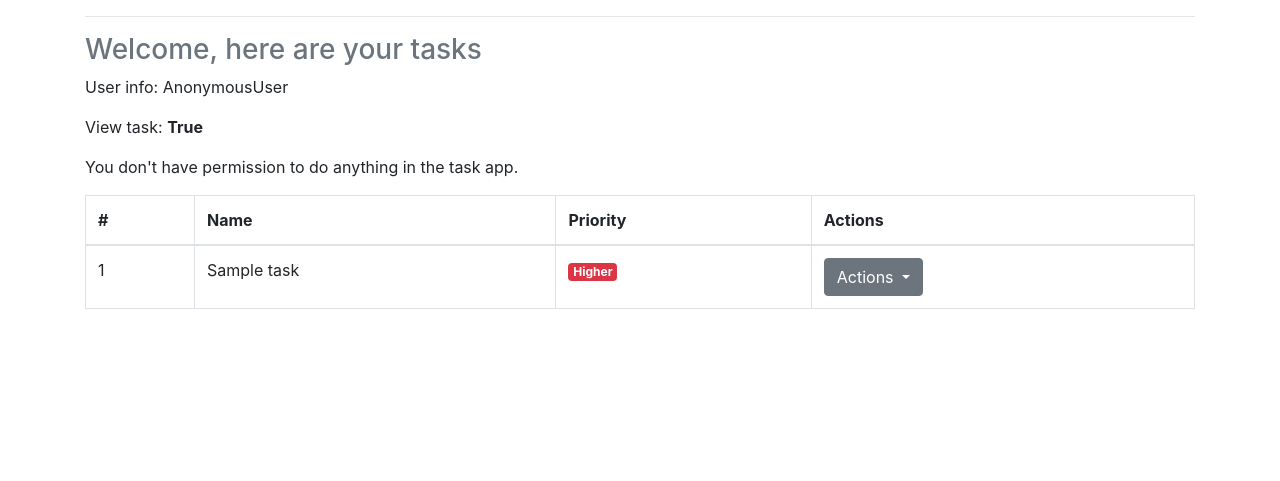
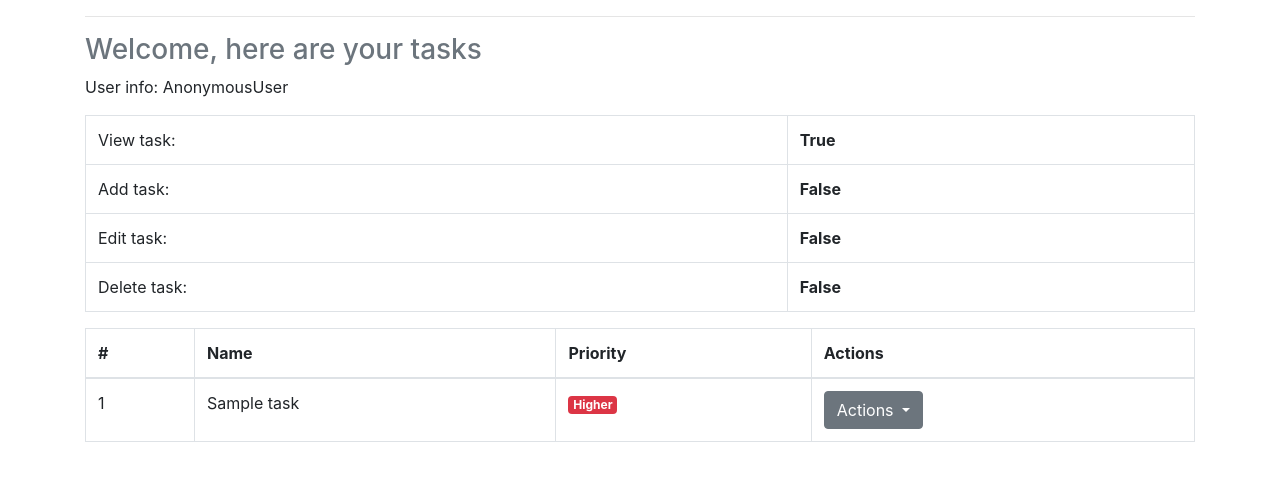
Before and after one commit to jlsicajan/django_v1_11, a Django app: template tasks/templates/tasks/index.html in a window 1280 px wide. Shown: the top 481 px of the page. Run offline with Django 3.2, Linux system fonts and the light colour scheme; the template is opened without the code that fills it: values that come from a table or form of the project are taken from there, others are empty; tables that the repository leaves empty hold one stand-in row (values such as "Sample post"); some libraries are stand-ins or nearby versions.

Commit message:
assigned to and created by for tasks

```diff
--- a/tasks/models.py
+++ b/tasks/models.py
@@ -1,6 +1,7 @@
 import datetime
 
 from django.db import models
+from django.contrib.auth.models import User
 
 
 class Task(models.Model):
@@ -18,11 +19,14 @@ class Task(models.Model):
         choices=TASK_PRIORITY,
         default=2,
     )
+    created_by = models.ForeignKey(User, on_delete=models.CASCADE, default=None, related_name='example2')
+    assigned_to = models.ForeignKey(User, on_delete=models.CASCADE, default=None, related_name='assigned_to')
+    # assigned_to = models.ForeignKey(User, on_delete=models.CASCADE)
 
-
-class UserTask(models.Model):
-    def __str__(self):
-        return self.id
-
-    user_id = models.IntegerField()
-    task_id = models.IntegerField()
+#
+# class UserTask(models.Model):
+#     def __str__(self):
+#         return self.id
+#
+#     user_id = models.IntegerField()
+#     task_id = models.IntegerField()
--- a/tasks/templates/tasks/index.html
+++ b/tasks/templates/tasks/index.html
@@ -7,18 +7,29 @@
             <hr>
             <h3 class="text-muted">Welcome, here are your tasks</h3>
             <p>User info: {{ request.user|safe }}</p>
-            <p>View task: <strong>True</strong></p>
 
-            {% if perms.tasks %}
-                <p>Add task: <strong>{{ perms.tasks.add_task }}</strong></p>
-                <p>Edit task: <strong>{{ perms.tasks.change_task }}</strong></p>
-                <p>Delete task: <strong>{{ perms.tasks.delete_task }}</strong></p>
-            {% else %}
-                <p>You don't have permission to do anything in the task app.</p>
-            {% endif %}
+            <table class="table table-bordered">
+                <tr>
+                    <td>View task:</td>
+                    <td><strong>True</strong></td>
+                </tr>
+                <tr>
+                    <td>Add task:</td>
+                    <td><strong>{{ perms.tasks.add_task }}</strong></td>
+                </tr>
+                <tr>
+                    <td>Edit task:</td>
+                    <td><strong>{{ perms.tasks.change_task }}</strong></td>
+                </tr>
+                 <tr>
+                    <td>Delete task:</td>
+                    <td><strong>{{ perms.tasks.delete_task }}</strong></td>
+                </tr>
+            </table>
 
             {% if perms.tasks.add_task %}
                 <a class="btn btn-outline-success" href="{% url 'tasks:create' %}">New</a>
+                <hr>
             {% endif %}
 
             <table class="table table-bordered">
@@ -51,7 +62,6 @@
                                     Actions
                                 </button>
                                 <div class="dropdown-menu" aria-labelledby="dropdownMenuButton">
-
                                     {% if perms.tasks.delete_task %}
                                         <a data-task-id="{{ task.id }}" class="dropdown-item delete_task"><i
                                                 class="fa fa-trash"></i> Delete</a>
```
Also changed, not shown: tasks/templates/tasks/my_tasks/create.html (+7 -3 lines), tasks/views.py (+6 -3 lines), tasks/migrations/0003_auto_20180611_2054.py (added), tasks/migrations/0004_auto_20180611_2119.py (added).
